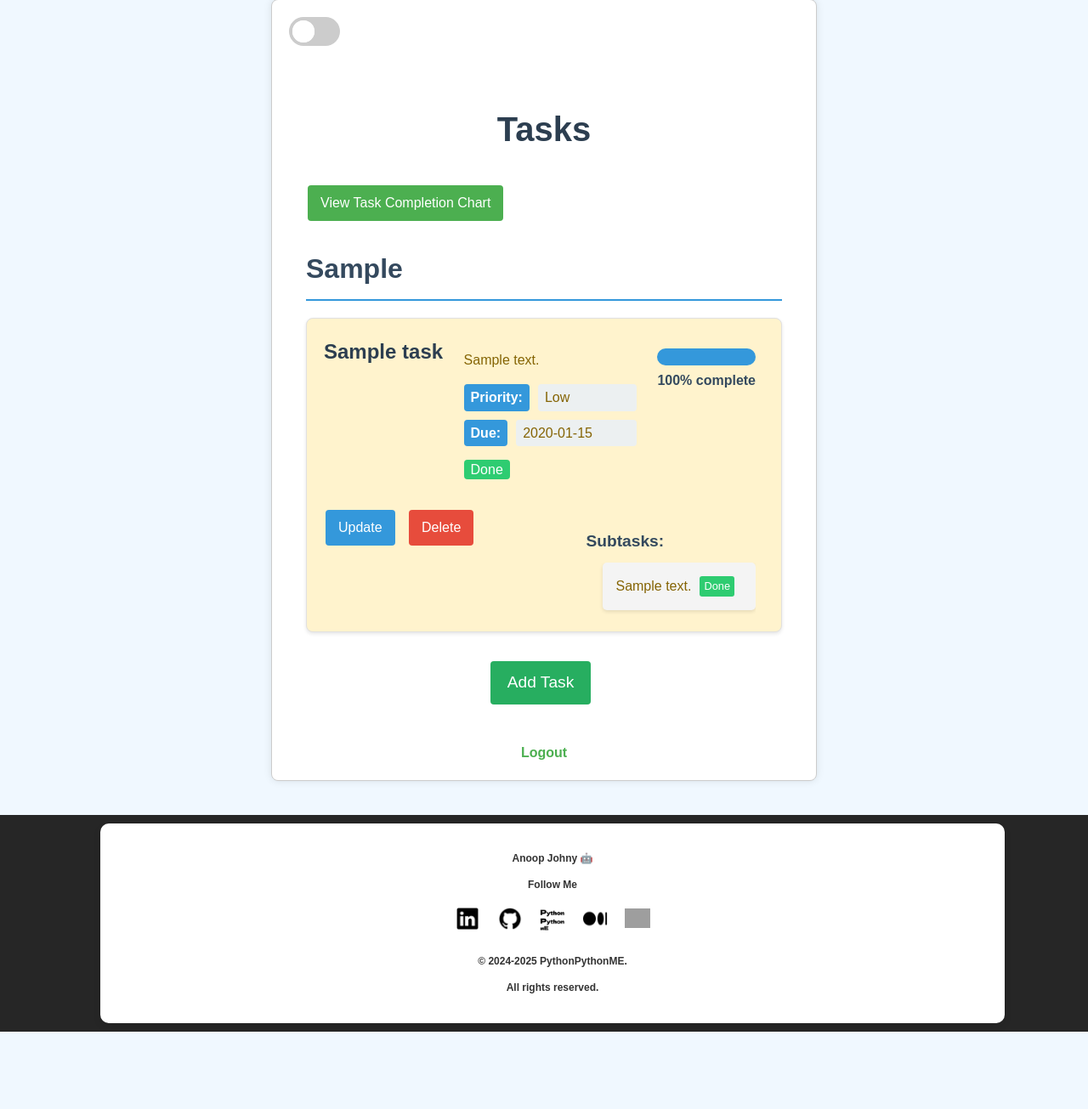
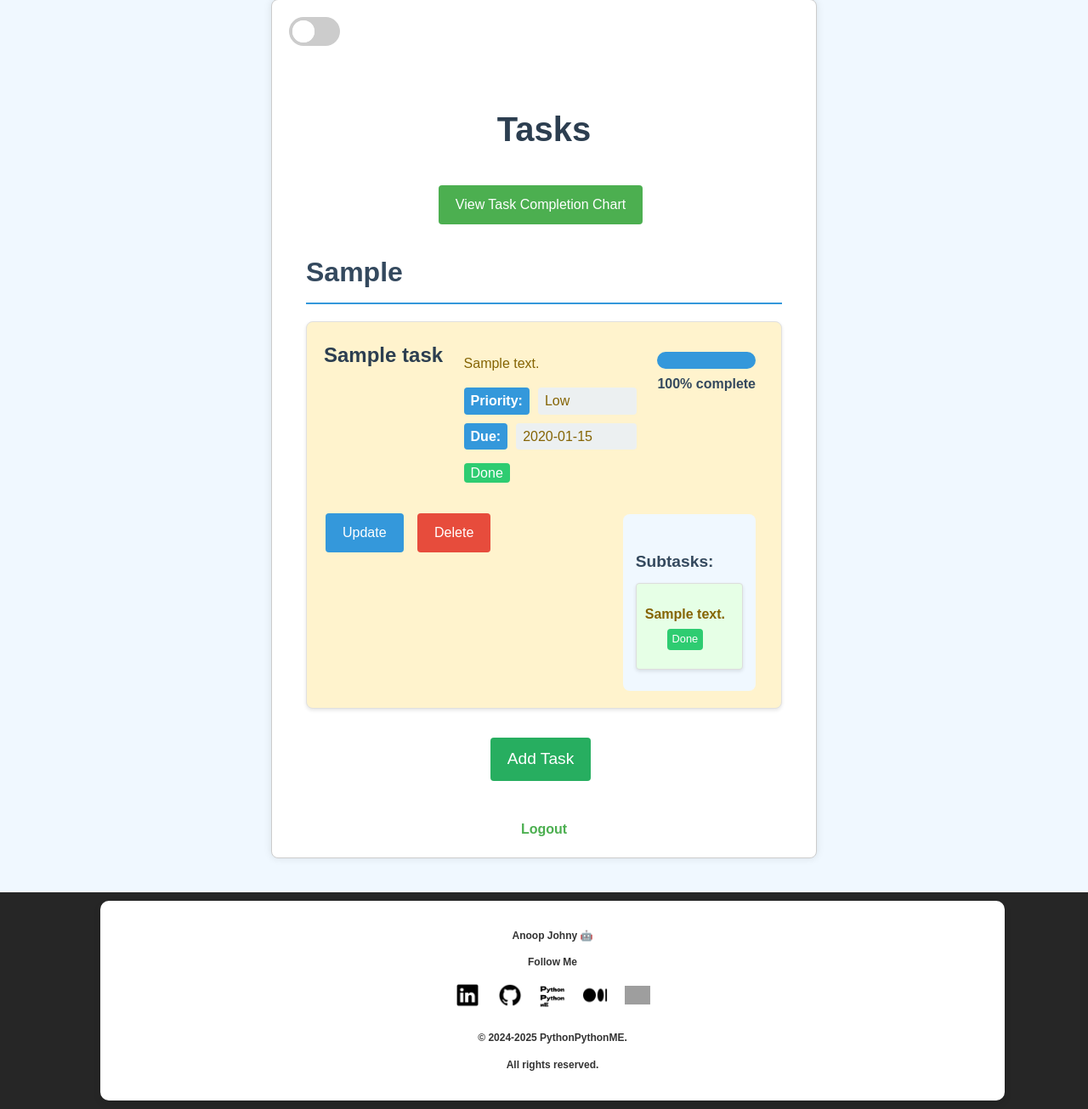
Before and after one commit to flyfir248/Daily-Tasks, a Flask app: page / in a window 1280 px wide. Shown: the part 136-1441 px from the top of the page at 85% size. Before the commit the page ends 1350 px from the top, so only its background shows below. Run offline with Flask 3, Linux system fonts and the light colour scheme; a user stored in the database is signed in; tables that the repository leaves empty hold one stand-in row (values such as "Sample post"); grey boxes are pictures that could not be loaded.

```diff
--- a/templates/index.html
+++ b/templates/index.html
@@ -52,7 +52,7 @@
                     <h4 class="subtasks-title">Subtasks:</h4>
                     <ul class="subtasks-list">
                         {% for subtask in task.subtasks %}
-                        <li class="subtask-item">
+                        <li class="subtask-item {% if subtask.done %}done{% endif %}">
                             <span class="subtask-content">{{ subtask.content }}</span>
                             {% if subtask.done %}
                             <span class="subtask-status">Done</span>
@@ -77,6 +77,9 @@
         max-width: 800px;
         margin: 0 auto;
         padding: 20px;
+    }
+    .chart-link {
+        text-align: center;
     }
     .main-title {
         font-size: 2.5em;
@@ -112,10 +115,10 @@
         font-size: 1.5em;
         color: #2c3e50;
         margin: 0;
-        white-space: normal; /* Allow text to wrap */
+        white-space: normal;
         overflow: hidden;
         text-overflow: ellipsis;
-        word-wrap: break-word; /* Ensure long words break */
+        word-wrap: break-word;
     }
     .task-body {
         margin-bottom: 15px;
@@ -162,11 +165,14 @@
     }
     .button {
         display: inline-block;
-        padding: 8px 15px;
+        padding: 10px 20px;
         margin-right: 10px;
         text-decoration: none;
         color: white;
         border-radius: 4px;
+        border: none;
+        cursor: pointer;
+        font-size: 1em;
     }
     .update-btn {
         background-color: #3498db;
@@ -175,7 +181,10 @@
         background-color: #e74c3c;
     }
     .subtasks-container {
-        margin-top: 15px;
+        margin-top: 20px;
+        background-color: #f0f8ff;
+        border-radius: 8px;
+        padding: 15px;
     }
     .subtasks-title {
         font-size: 1.2em;
@@ -183,27 +192,37 @@
         margin-bottom: 10px;
     }
     .subtasks-list {
+        display: grid;
+        grid-template-columns: repeat(auto-fill, minmax(80px, 1fr));
+        gap: 10px;
+        padding: 0;
         list-style-type: none;
-        padding-left: 20px;
-        overflow: hidden; /* Remove the vertical scroll */
     }
     .subtask-item {
-        margin-bottom: 5px;
-        word-wrap: break-word;
-        overflow-wrap: break-word;
+        background-color: white;
+        border: 1px solid #ddd;
+        border-radius: 4px;
+        padding: 10px;
         display: flex;
-        justify-content: space-between;
+        flex-direction: column;
         align-items: center;
+        justify-content: center;
+        text-align: center;
+        min-height: 80px;
     }
     .subtask-content {
-        margin-right: 10px;
+        margin-bottom: 5px;
+        font-weight: bold;
     }
     .subtask-status {
         background-color: #2ecc71;
         color: white;
-        padding: 2px 5px;
-        border-radius: 3px;
+        padding: 2px 6px;
+        border-radius: 4px;
         font-size: 0.8em;
+    }
+    .subtask-item.done {
+        background-color: #e6ffe6;
     }
     .add-task-container {
         text-align: center;
@@ -214,12 +233,10 @@
         font-size: 1.2em;
         padding: 10px 20px;
     }
-
     .task-form {
-      max-width: 800px; /* Adjust as needed */
+        max-width: 800px;
         margin: 0 auto;
     }
-
     .form-group input,
     .form-group textarea,
     .form-group select {
@@ -230,19 +247,15 @@
         word-wrap: break-word;
         overflow-wrap: break-word;
     }
-
     .form-group textarea {
         min-height: 100px;
         resize: vertical;
     }
-
-    /* For single-line inputs that might overflow */
     .form-group input[type="text"] {
         white-space: nowrap;
         overflow: hidden;
         text-overflow: ellipsis;
     }
-
     .task-progress {
         margin-top: 15px;
     }
@@ -265,8 +278,6 @@
         font-weight: bold;
         color: #34495e;
     }
-
-    /* Media queries for responsive design */
     @media (max-width: 600px) {
         .task-title {
             font-size: 1.2em;
@@ -277,51 +288,13 @@
         .main-title {
             font-size: 2em;
         }
+        .button {
+            padding: 8px 15px;
+            font-size: 0.9em;
+        }
+        .subtasks-list {
+            grid-template-columns: repeat(auto-fill, minmax(60px, 1fr));
+        }
     }
 </style>
-
-<script>
-document.querySelectorAll('.subtask-checkbox').forEach(checkbox => {
-    checkbox.addEventListener('change', function() {
-        const subtaskId = this.id.split('-')[1];
-        const isDone = this.checked;
-        const taskItem = this.closest('.task-item');
-        const progressBar = taskItem.querySelector('.progress');
-        const progressText = taskItem.querySelector('.progress-text');
-
-        // Send an AJAX request to update the subtask status
-        fetch(`/update_subtask/${subtaskId}`, {
-            method: 'POST',
-            headers: {
-                'Content-Type': 'application/json',
-            },
-            body: JSON.stringify({ done: isDone }),
-        })
-        .then(response => response.json())
-        .then(data => {
-            if (data.success) {
-                // Update the UI to reflect the new status
-                const statusSpan = this.nextElementSibling.querySelector('.subtask-status');
-                if (isDone) {
-                    if (!statusSpan) {
-                        const newStatusSpan = document.createElement('span');
-                        newStatusSpan.className = 'subtask-status';
-                        newStatusSpan.textContent = 'Done';
-                        this.nextElementSibling.appendChild(newStatusSpan);
-                    }
-                } else {
-                    if (statusSpan) {
-                        statusSpan.remove();
-                    }
-                }
-
-                // Update the progress bar
-                const newProgress = data.new_progress;
-                progressBar.style.width = `${newProgress}%`;
-                progressText.textContent = `${newProgress}% complete`;
-            }
-        });
-    });
-});
-</script>
 {% endblock %}
```
Also changed, not shown: instance/tasks.db. Lines whose indentation alone changed are shown as unchanged.
